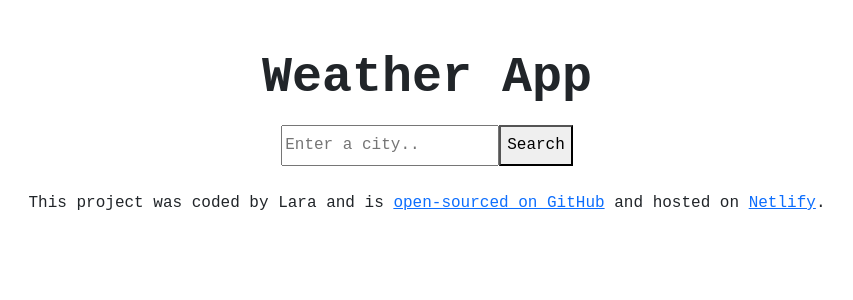
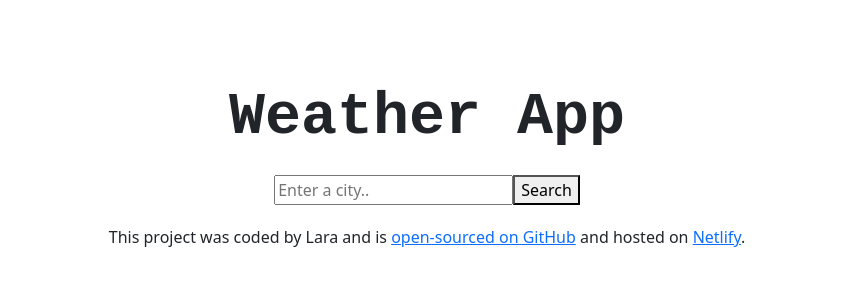
Before and after one commit to Malkiel1804/weather-app-ajax, a React (Create React App) app: page / in a window 1280 px wide. Shown: the top 300 px of the page, without its empty margins (213-1066 px from the left). Built offline with nearby package versions, Linux system fonts and the light colour scheme.

Commit message:
list > div on weather stats + styling

```diff
--- a/src/WeatherInfo.js
+++ b/src/WeatherInfo.js
@@ -6,14 +6,14 @@ import "./styles.css";
 export default function WeatherInfo(props) {
   return (
     <div className="WeatherInfo">
+      <CurrentDate date={props.data.date} />
       <h1>{props.data.city}</h1>
-     <CurrentDate date={props.data.date} />
-      <ul>
-        <li className="text-capitalize">{props.data.description}</li>
+      <div className="WeatherContainer">
+        <div className="text-capitalize">{props.data.description}</div>
         <WeatherTemperature celsius={props.data.temperature} />
-        <li>Humidity: {props.data.humidity}%</li>
-        <li>Wind: {props.data.wind} km/h</li>
-      </ul>
+        <div>Humidity: {props.data.humidity}%</div>
+        <div>Wind: {props.data.wind} km/h</div>
+      </div>
     </div>
   );
 }
--- a/src/WeatherTemperature.js
+++ b/src/WeatherTemperature.js
@@ -3,7 +3,7 @@ import React from "react";
 export default function WeatherTemperature(props) {
   return (
     <div className="WeatherTemperature">
-      <span className="temperature">{Math.round(props.celsius)}</span>
+      <span className="temperature">Temperature: {Math.round(props.celsius)}</span>
       <span className="unit">°C</span>
     </div>
   );
--- a/src/styles.css
+++ b/src/styles.css
@@ -1,16 +1,16 @@
-body,
-h1 {
-  font-family: monospace;
+body {
   text-align: center;
-  margin: 60px auto;
-  line-height: 35px;
+  margin-top: 90px;
 }
 
 h1 {
+  font-family: monospace;
+  padding: 10px;
+  line-height: 35px;
   text-align: center;
   font-weight: 900;
-  margin: 20px 0 10px;
-  font-size: 50px;
+   margin: 20px 0 10px;
+  font-size: 60px;
 }
 
 li {
@@ -25,3 +25,9 @@ list-style-type: none;
 .form {
   padding: 20px;
 }
+
+.WeatherContainer {
+  margin: 20px;
+  font-size: 20px;
+  font-family: monospace;
+}
```
